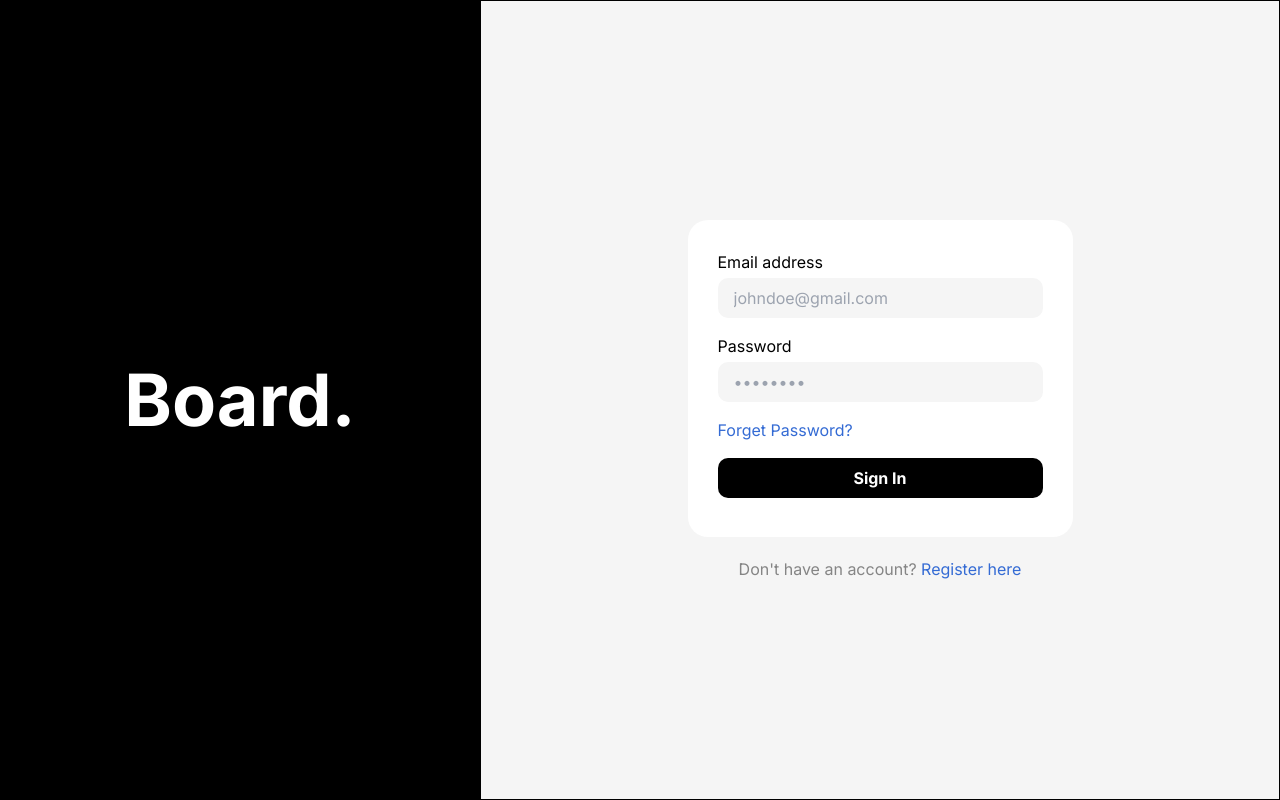
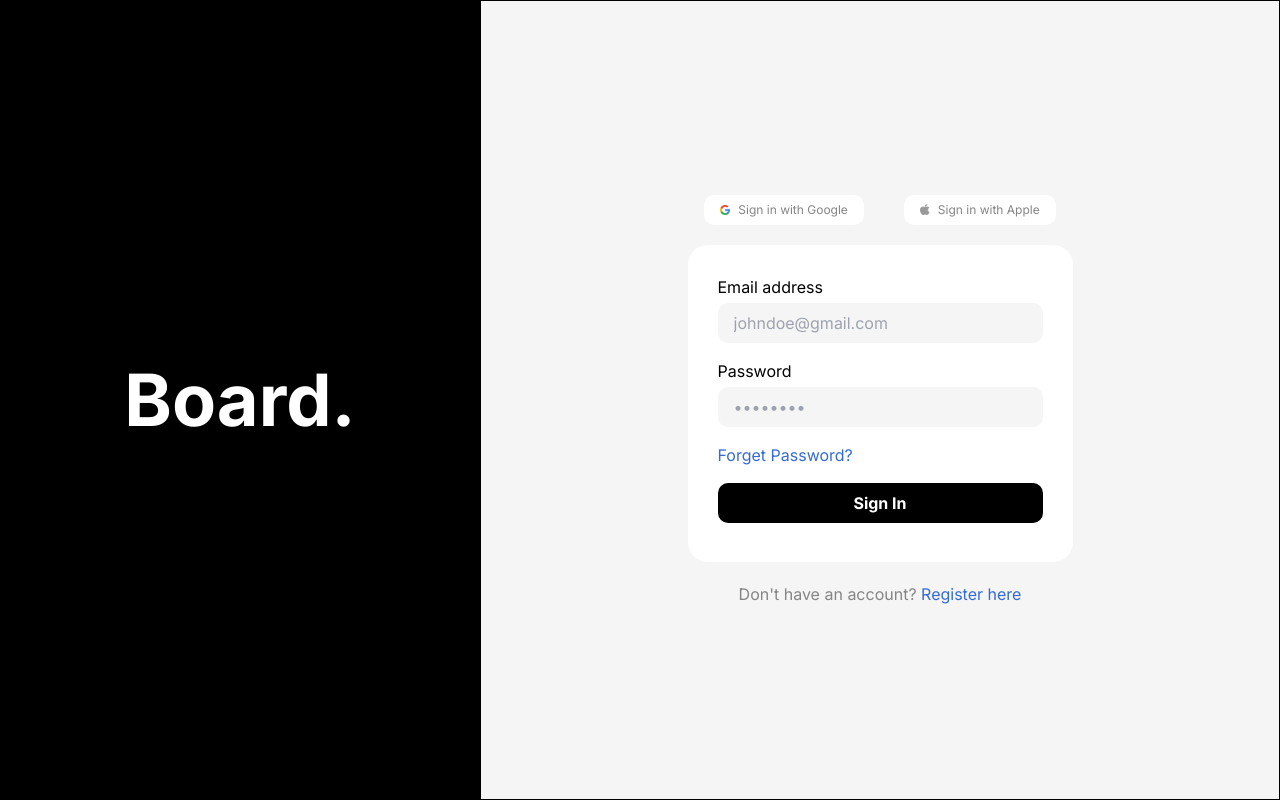
Before and after one commit to Avin008/Listed-Dashboard-Assignment, a Next.js app: page / in a window 1280 px wide. Built offline with nearby package versions, Linux system fonts and the light colour scheme.

Commit message:
added: sign-in with services component

```diff
--- a/src/app/page.tsx
+++ b/src/app/page.tsx
@@ -1,4 +1,9 @@
-import { Brand, CreateAccountLink, SignInForm } from "@/components";
+import {
+  Brand,
+  CreateAccountLink,
+  SignInForm,
+  SignInWithServices,
+} from "@/components";
 
 export default function Home() {
   return (
@@ -7,6 +12,7 @@ export default function Home() {
         <Brand />
       </div>
       <div className="col-span-5 flex flex-col items-center justify-center border border-black">
+        <SignInWithServices />
         <SignInForm />
         <CreateAccountLink />
       </div>
--- /dev/null
+++ b/src/components/SignInWithServicesButton.tsx
@@ -0,0 +1,17 @@
+import Image from "next/image";
+
+const SignInWithServicesButton = ({
+  icon,
+  text,
+}: {
+  icon: string;
+  text: string;
+}) => {
+  return (
+    <button className="flex h-[30px] w-fit items-center gap-2 rounded-[10px] bg-[#FFFFFF] px-4 text-[12px] text-[#858585]">
+      <Image src={icon} alt={text} height={10} width={10} /> {text}
+    </button>
+  );
+};
+
+export default SignInWithServicesButton;
--- /dev/null
+++ b/src/components/SignUpWIthServices.tsx
@@ -0,0 +1,12 @@
+import SignInWithServicesButton from "./SignInWithServicesButton";
+
+const SignInWithServices = () => {
+  return (
+    <div className="mb-[20px] flex gap-10">
+      <SignInWithServicesButton icon="/google.png" text="Sign in with Google" />
+      <SignInWithServicesButton icon="/apple.png" text="Sign in with Apple" />
+    </div>
+  );
+};
+
+export default SignInWithServices;
--- a/src/components/index.ts
+++ b/src/components/index.ts
@@ -1,5 +1,13 @@
 import Brand from "./Brand";
 import CreateAccountLink from "./CreateAccountLink";
 import SignInForm from "./SignInForm";
+import SignInWithServicesButton from "./SignInWithServicesButton";
+import SignInWithServices from "./SignUpWIthServices";
 
-export { Brand, SignInForm, CreateAccountLink };
+export {
+  Brand,
+  SignInForm,
+  CreateAccountLink,
+  SignInWithServicesButton,
+  SignInWithServices,
+};
```
Also changed, not shown: public/apple.png (added), public/google.png (added).
